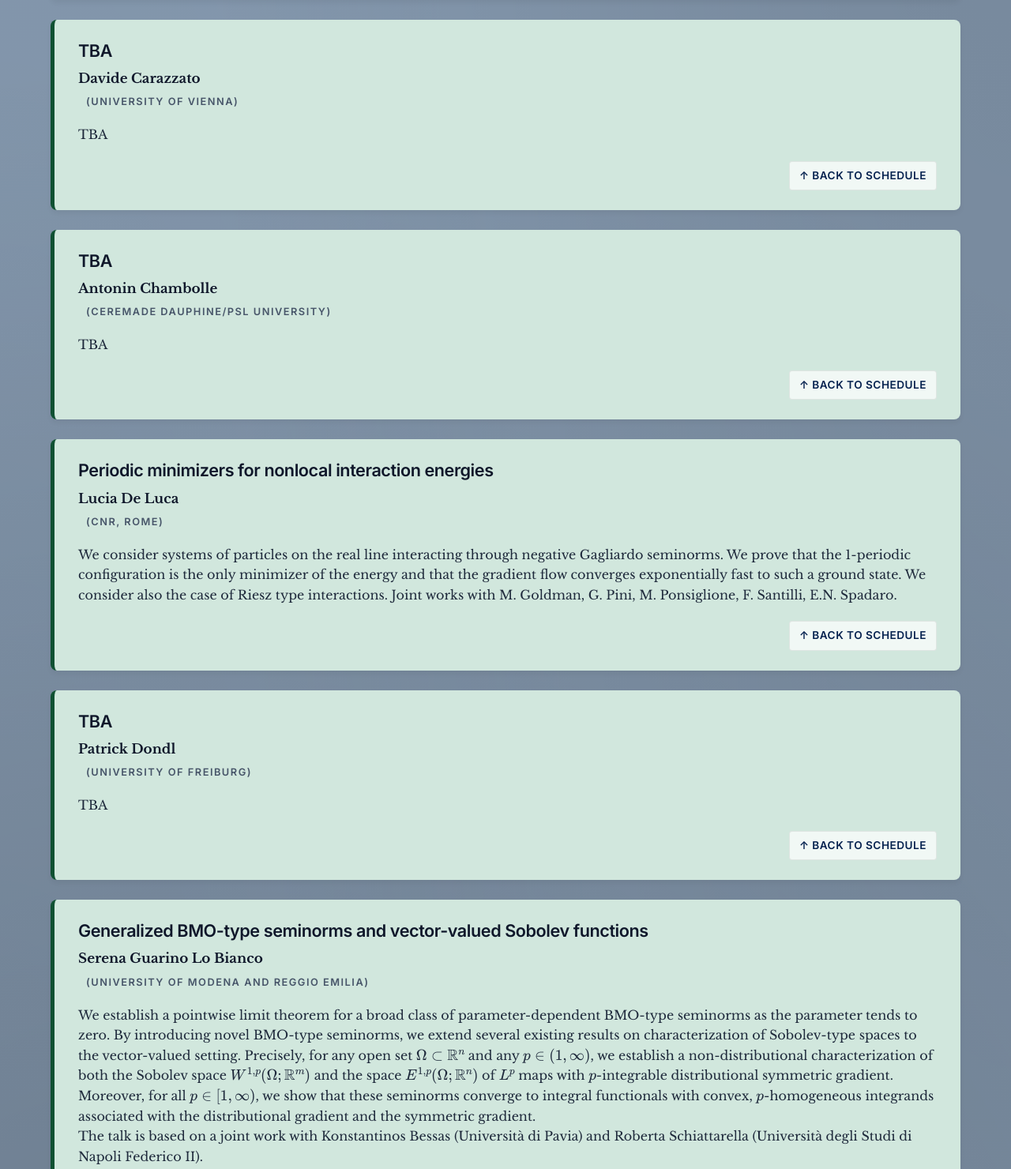
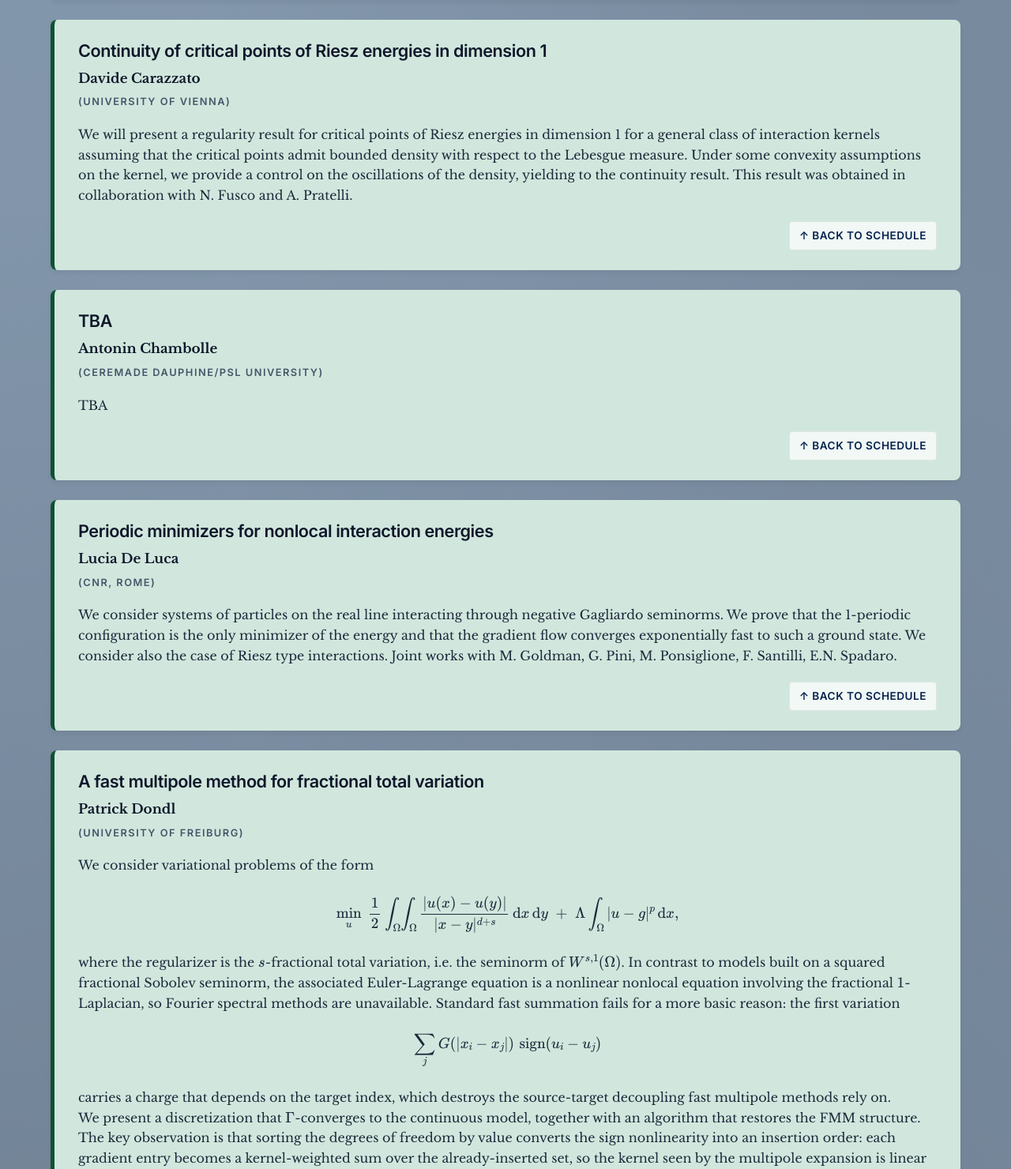
Before and after one commit to nimvar2026/nimvar2026.github.io, a plain HTML site: page program.html in a window 1280 px wide. Shown: the part 2720-4200 px from the top of the page at 79% size. Drawn offline with nearby package versions, Linux system fonts and the light colour scheme; no server answers.

Commit message:
2026-09-02

```diff
--- a/generate_tex.js
+++ b/generate_tex.js
@@ -17,7 +17,9 @@ function cleanLatex(text) {
     if (!text) return '';
     if (text.trim() === 'TBA') return '\\textit{To be announced}';
 
-    const parts = text.split(/(?<!\\)\$/);
+    const mathRegex = /(\\\[[\s\S]*?\\\]|\\\([\s\S]*?\\\)|(?<!\\)\$[\s\S]*?(?<!\\)\$)/g;
+
+    const parts = text.split(mathRegex);
     for (let i = 0; i < parts.length; i++) {
         if (i % 2 === 0) {
             parts[i] = parts[i]
@@ -27,7 +29,7 @@ function cleanLatex(text) {
                 .replace(/_/g, '\\_');
         }
     }
-    return parts.join('$');
+    return parts.join('');
 }
 
 let texContent = `\\documentclass[12pt,a4paper]{article}
--- a/style.css
+++ b/style.css
@@ -342,7 +342,7 @@ main ul:not(.speakers-list):not(.organizer-list):not(.transport-links) {
     font-size: 0.8rem;
     text-transform: uppercase;
     letter-spacing: 1.5px;
-    margin-left: 0.625rem;
+    margin-left: 0rem;
     font-weight: 600;
 }
 
@@ -800,7 +800,7 @@ table.schedule-table {
     font-size: 0.8rem;
     text-transform: uppercase;
     letter-spacing: 1.5px;
-    margin-left: 0.625rem;
+    margin-left: 0rem;
     font-weight: 600;
 }
 
@@ -1168,7 +1168,8 @@ footer {
     }
 
     .speakers-list em,
-    .organizer-list em {
+    .organizer-list em,
+    .talk-speaker em {
         display: block;
         margin-left: 0;
         margin-top: 2px;
@@ -1238,3 +1239,23 @@ footer {
         display: none;
     }
 }
+mjx-container[display="true"] {
+    max-width: 100% !important;
+    overflow-x: auto !important;
+    overflow-y: hidden !important;
+    padding: 6px 0;
+    scrollbar-width: thin;
+    scrollbar-color: rgba(0, 0, 0, 0.35) rgba(0, 0, 0, 0.08);
+}
+mjx-container[display="true"]::-webkit-scrollbar {
+    height: 4px;
+}
+
+mjx-container[display="true"]::-webkit-scrollbar-track {
+    background: rgba(0, 0, 0, 0.08);
+}
+
+mjx-container[display="true"]::-webkit-scrollbar-thumb {
+    background-color: rgba(0, 0, 0, 0.35);
+    border-radius: 4px;
+}
--- a/talks.json
+++ b/talks.json
@@ -20,8 +20,8 @@
         "type": "invited",
         "speaker": "Davide Carazzato",
         "affiliation": "University of Vienna",
-        "title": "TBA",
-        "abstract": "TBA"
+        "title": "Continuity of critical points of Riesz energies in dimension 1",
+        "abstract": "We will present a regularity result for critical points of Riesz energies in dimension 1 for a general class of interaction kernels assuming that the critical points admit bounded density with respect to the Lebesgue measure. Under some convexity assumptions on the kernel, we provide a control on the oscillations of the density, yielding to the continuity result. This result was obtained in collaboration with N. Fusco and A. Pratelli."
     },
     {
         "id": "talk-tue-2",
@@ -44,8 +44,8 @@
         "type": "invited",
         "speaker": "Patrick Dondl",
         "affiliation": "University of Freiburg",
-        "title": "TBA",
-        "abstract": "TBA"
+        "title": "A fast multipole method for fractional total variation",
+        "abstract": "We consider variational problems of the form\\[\\min_u\\ \\frac12\\int_\\Omega\\!\\int_\\Omega\\frac{|u(x)-u(y)|}{|x-y|^{d+s}}\\,\\mathrm{d}x\\,\\mathrm{d}y\\;+\\;\\Lambda\\int_\\Omega |u-g|^p\\,\\mathrm{d}x,\\]where the regularizer is the $s$-fractional total variation, i.e. the seminorm of $W^{s,1}(\\Omega)$. In contrast to models built on a squared fractional Sobolev seminorm, the associated Euler-Lagrange equation is a nonlinear nonlocal equation involving the fractional $1$-Laplacian, so Fourier spectral methods are unavailable. Standard fast summation fails for a more basic reason: the first variation\\[\\sum_j G(|x_i-x_j|)\\,\\operatorname{sign}(u_i-u_j)\\]carries a charge that depends on the target index, which destroys the source-target decoupling fast multipole methods rely on.\nWe present a discretization that $\\Gamma$-converges to the continuous model, together with an algorithm that restores the FMM structure. The key observation is that sorting the degrees of freedom by value converts the sign nonlinearity into an insertion order: each gradient entry becomes a kernel-weighted sum over the already-inserted set, so the kernel seen by the multipole expansion is linear again.\nThis is joint work with Konstantinos Bessas (Pavia) and Jan-Philip Kniesel (Freiburg)."
     },
     {
         "id": "talk-wed-1",
@@ -61,7 +61,7 @@
         "speaker": "Dario Mazzoleni",
         "affiliation": "University of Pavia",
         "title": "Some observations on the Gamow liquid drop model",
-        "abstract": "In this talk, we will deal with the (generalized) Gamow liquid drop model ($N\\geq 2$):\\[\\min\\Bigg\\{P(\\Omega)+\\int_\\Omega\\int_\\Omega\\frac{1}{|x-y|^{N-\\alpha}}\\,\\mathrm{d}x\\mathrm{d}y : \\Omega\\subset \\mathbb{R}^N,\\; |\\Omega|=m \\Bigg\\},\\]focusing mostly on the nonexistence issue for large masses $m$. We will show some elementary geometric strategies to obtain some interesting information on this problem."
+        "abstract": "In this talk, we will deal with the (generalized) Gamow liquid drop model ($N\\geq 2$):\\[\\min\\Bigg\\{P(\\Omega)+\\int_\\Omega\\int_\\Omega\\frac{1}{|x-y|^{N-\\alpha}}\\,\\mathrm{d}x\\mathrm{d}y : \\Omega\\subset \\mathbb{R}^N,\\; |\\Omega|=m \\Bigg\\},\\]focusing mostly on the nonexistence issue for large masses $m$. We will show some elementary geometric strategies to obtain some interesting information on this problem.\nThis is a joint ongoing work with Aldo Pratelli (Pisa) and Berardo Ruffini (Bologna)."
     },
     {
         "id": "talk-mon-1",
```
